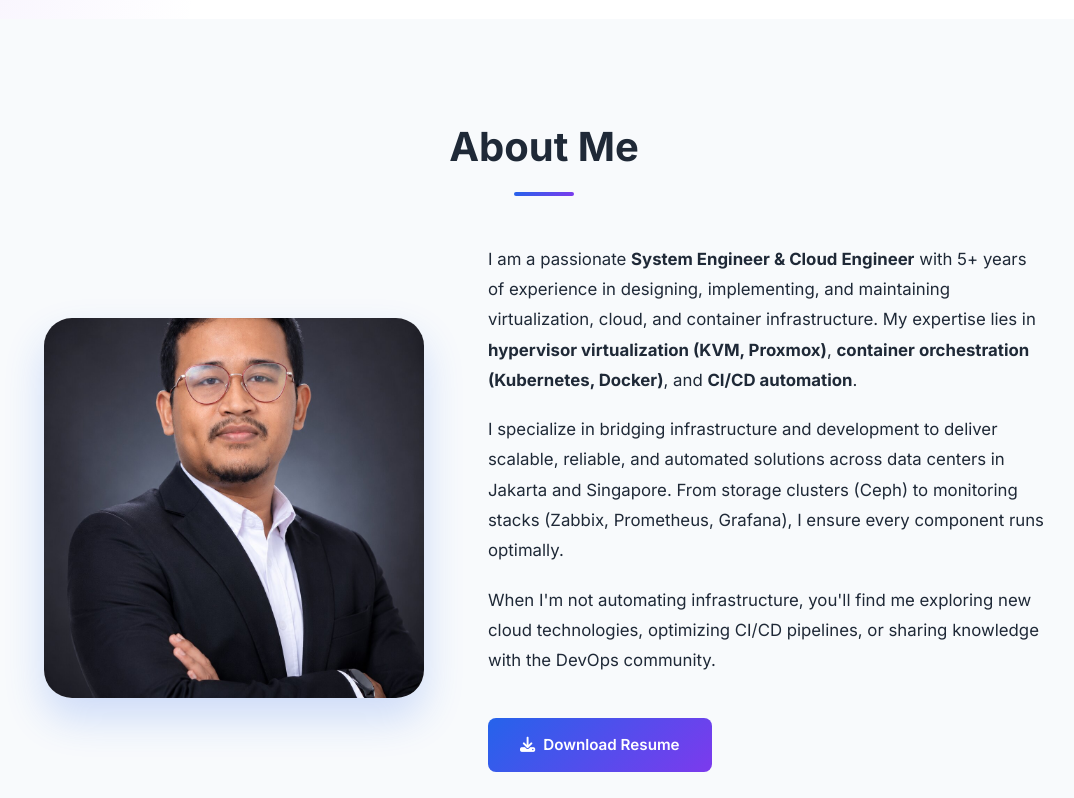
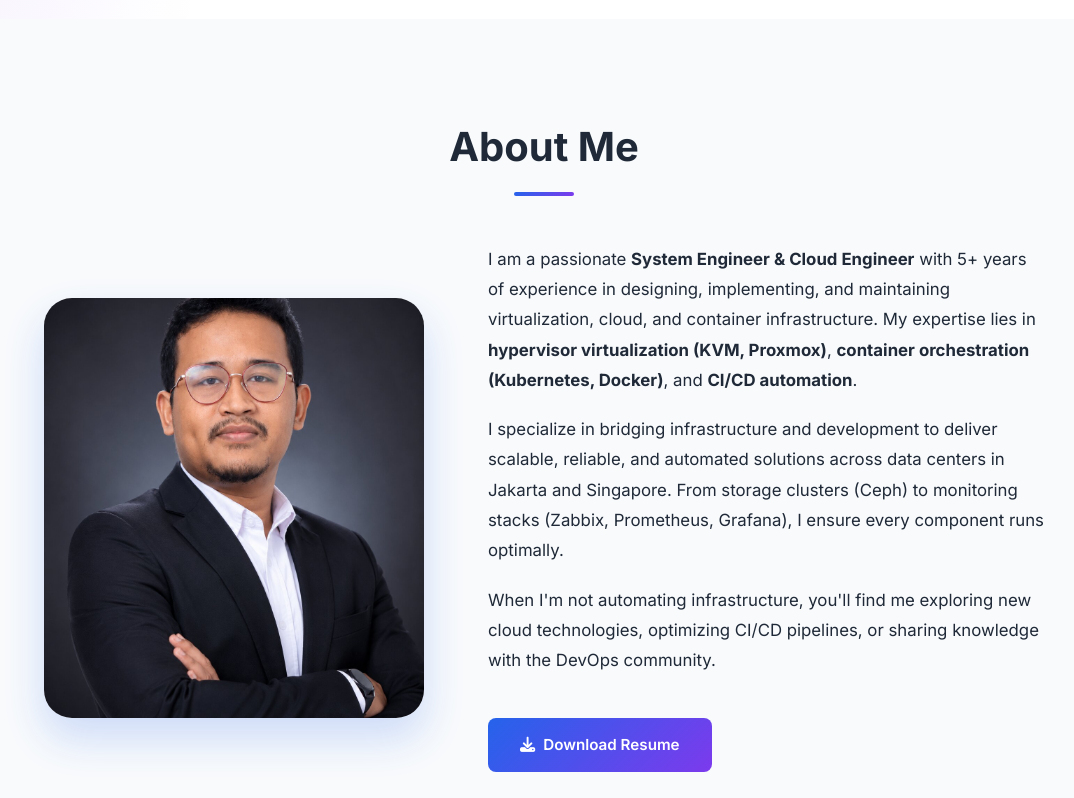
Before and after one commit to gilaaang14/portofolio, a website built with Vite: page index.html in a window 1280 px wide. Shown: the part 781-1579 px from the top of the page, without its empty margins (96-1170 px from the left). Built offline with nearby package versions, Linux system fonts and the light colour scheme.

Commit message:
Update style.css

```diff
--- a/src/style.css
+++ b/src/style.css
@@ -367,7 +367,7 @@ nav a:hover {
 
 .about-avatar {
     width: 380px;
-    height: 380px;
+    height: 420px;
     border-radius: 28px;
     overflow: hidden;
     box-shadow: 0 20px 40px rgba(37, 99, 235, 0.2);
```
